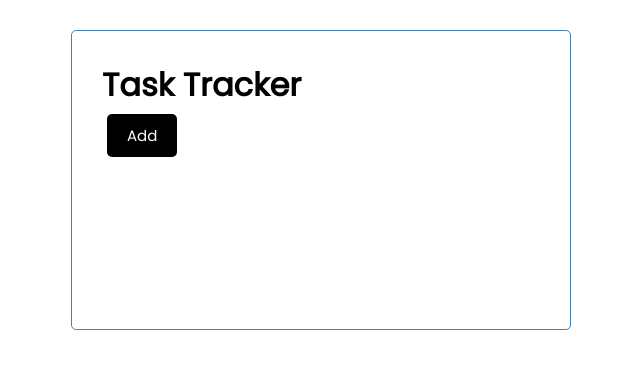
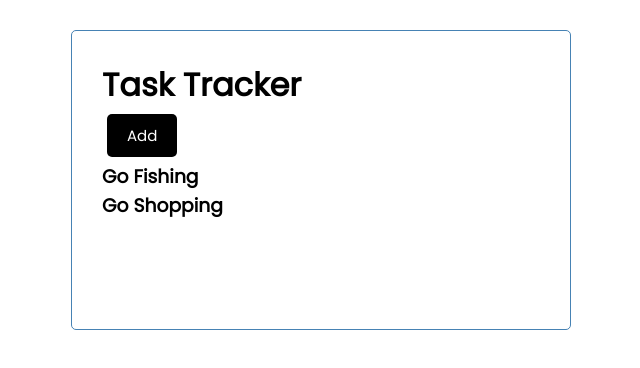
Before and after one commit to Karanjot-singh/react-task-tracker, a React (Create React App) app: page / in a window 1280 px wide. Shown: the top 368 px of the page, without its empty margins (319-959 px from the left). Built offline with nearby package versions, Linux system fonts and the light colour scheme; the HTML template or start-up script is replaced by a standard one.

Commit message:
Tasks component added

```diff
--- a/src/components/Header.js
+++ b/src/components/Header.js
@@ -1,5 +1,6 @@
 import PropTypes from 'prop-types'
 import Button from "./Button";
+import Tasks from './Tasks';
 
 const Header = ({ title }) => {
 
@@ -12,7 +13,7 @@
             {/* <h1 style={headingtyle}>{title}</h1> */}
             <h1> {title}</h1>
             <Button text='Add' onClick={onClick}/>
-
+            <Tasks/>
         </header>
     )
 }
--- /dev/null
+++ b/src/components/Tasks.js
@@ -0,0 +1,26 @@
+import React from 'react'
+//Hook added to bundle the component data with state
+import { useState } from 'react'
+const Tasks = () => {
+    const [tasks, setTasks] = useState([{
+        id: 1,
+        text: "Go Fishing"
+    }, {
+        id: 2,
+        text: "Go Shopping"
+    },], () => { })
+
+    return (
+        <>
+        {/* tasks.push() is restricted as state is immutable */}
+        {/* setTasks([...tasks,{}]) */}
+        {/* Note: These tasks are needed by other components hence Use Context API or Redux to  gather state  */}
+            {tasks.map((task) => (
+                <h3 key={task.id}>
+                    {task.text}
+                </h3>))}
+        </>
+    )
+}
+
+export default Tasks
```
